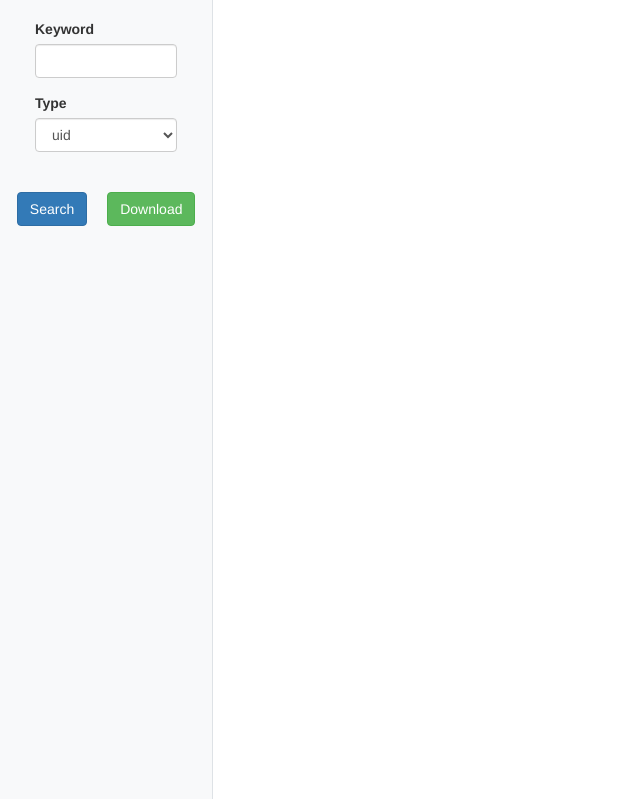
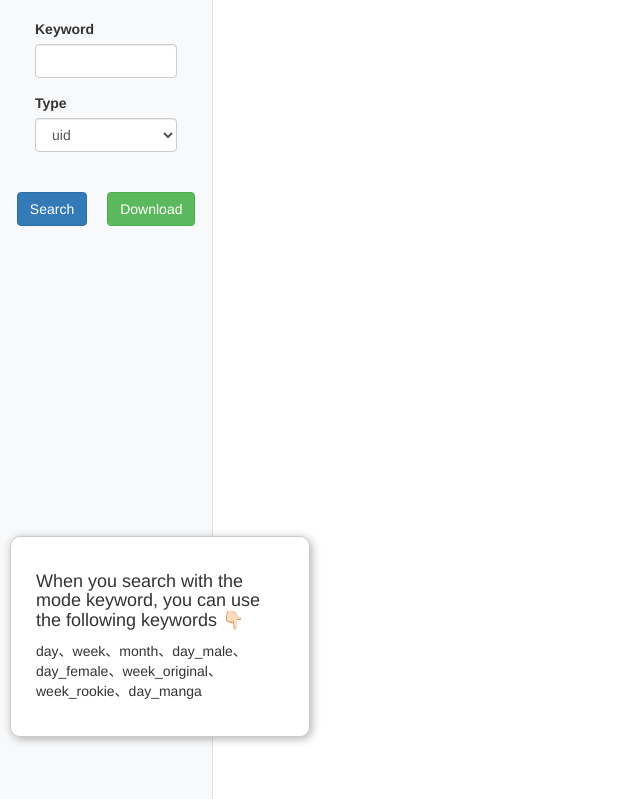
Before and after one commit to MGMCN/pppixiv, a Flask app: page /dashboard in a window 1280 px wide. Shown: the part 53-852 px from the top of the page, without its empty margins (0-640 px from the left). Run offline with Flask 2, Linux system fonts and the light colour scheme; some libraries are stand-ins or nearby versions.

Commit message:
add ranking-mode type

```diff
--- a/static/css/mystyle.css
+++ b/static/css/mystyle.css
@@ -11,6 +11,23 @@ html, body, .container-fluid, .row, .left-div, .right-div {
 .left-div {
     background-color: #f8f9fa;
     border-right: 1px solid #dee2e6;
+}
+
+.floating-dialog {
+    position: fixed;
+    bottom: 10px;
+    left: 10px;
+    z-index: 1;
+    width: 300px;
+    background-color: #fff;
+    border: 1px solid #ccc;
+    border-radius: 10px;
+    box-shadow: 2px 2px 10px rgba(0, 0, 0, 0.3);
+    padding: 5px;
+}
+
+.dialog-content {
+    padding: 20px;
 }
 
 /* right div */
--- a/static/js/index.js
+++ b/static/js/index.js
@@ -17,10 +17,18 @@ searchBtn.addEventListener('click', function () {
     var type = select.options[select.selectedIndex].value;
     var formData = new FormData();
     formData.append(type, input.value)
-    if (type === 'uid') {
-        xhr.open('POST', '/getIllustListByUid', true);
-    } else {
-        xhr.open('POST', '/getIllustDownloadUrl', true);
+    switch (type) {
+        case 'uid':
+            xhr.open('POST', '/getIllustListByUid', true);
+            break;
+        case 'illust_id':
+            xhr.open('POST', '/getIllustDownloadUrl', true);
+            break;
+        case 'mode':
+            xhr.open('POST', '/getIllustRanking', true);
+            break;
+        default:
+            break;
     }
     xhr.setRequestHeader('Content-Type', 'application/x-www-form-urlencoded');
     xhr.onload = function () {
--- a/templates/html/index.html
+++ b/templates/html/index.html
@@ -30,12 +30,19 @@
                     <select class="form-control" id="select-field">
                         <option value="uid">uid</option>
                         <option value="illust_id">illust_id</option>
+                        <option value="mode">mode</option>
                     </select>
                 </div>
             </div>
             <div class="button-group">
                 <button id="search" class="btn btn-primary">Search</button>
                 <button id="download" class="btn btn-success">Download</button>
+            </div>
+            <div class="floating-dialog">
+                <div class="dialog-content">
+                    <h4>When you search with the mode keyword, you can use the following keywords 👇🏻</h4>
+                    <p>day、week、month、day_male、day_female、week_original、week_rookie、day_manga</p>
+                </div>
             </div>
         </div>
         <!-- right div -->
```
